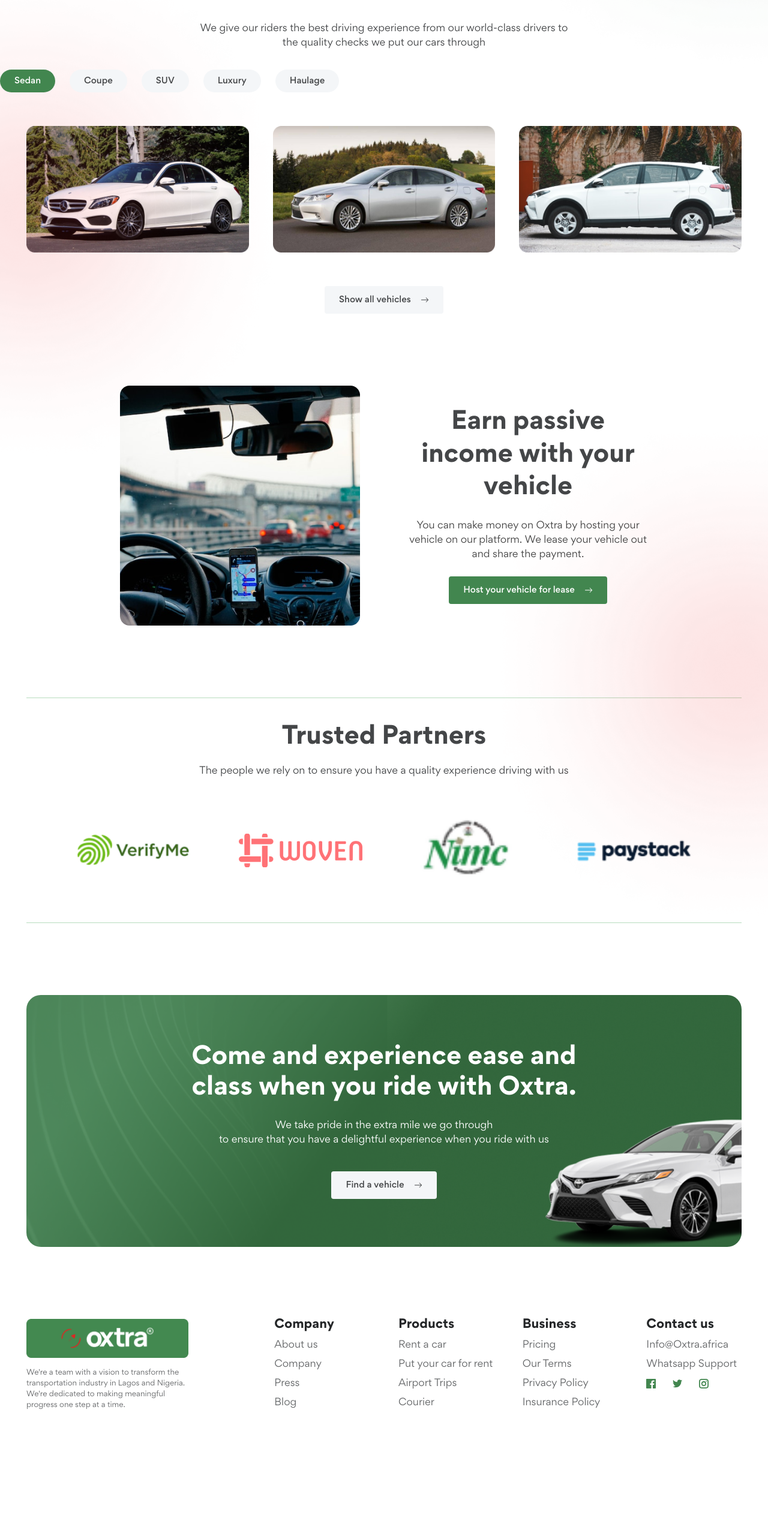
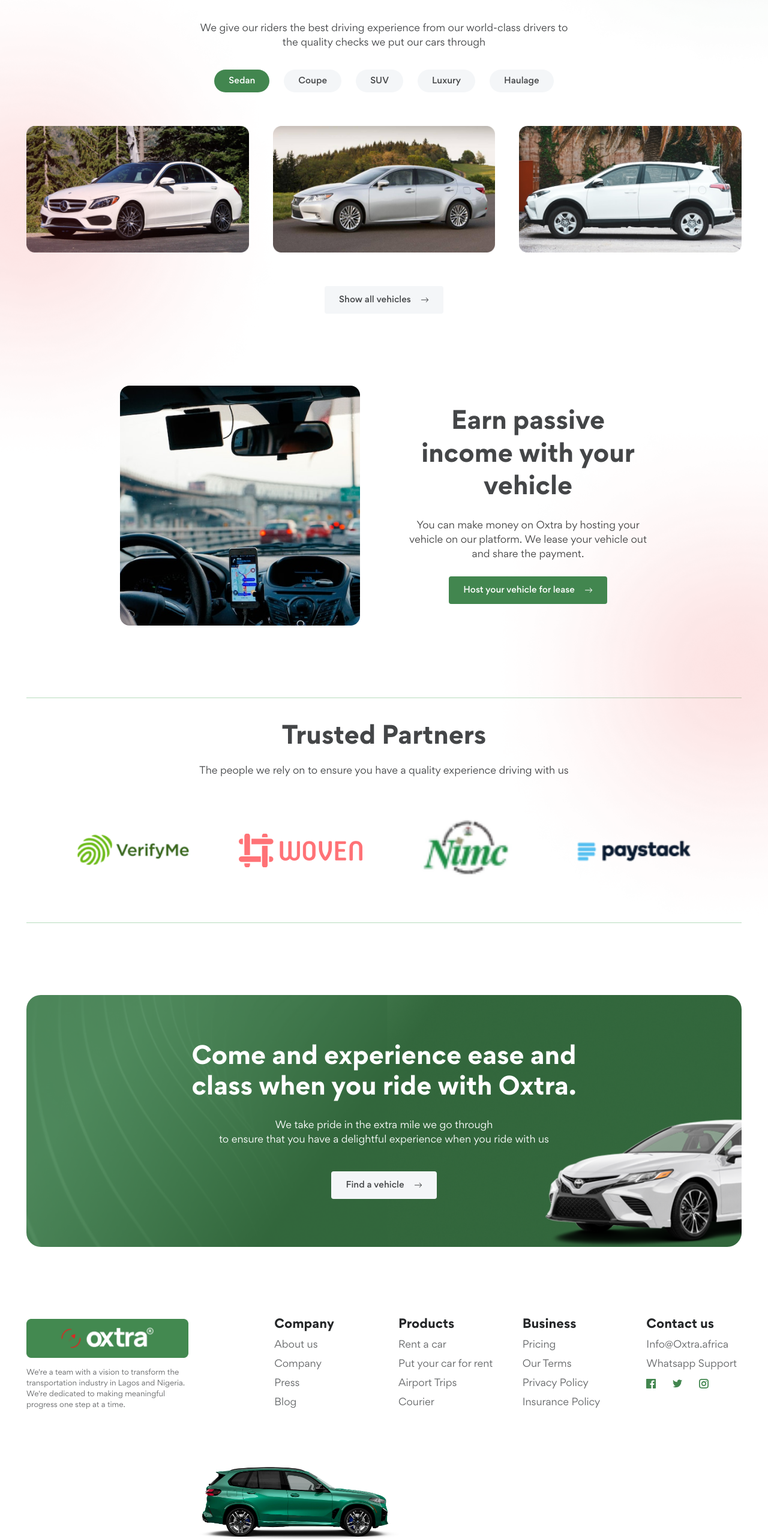
Before and after one commit to arudovwen/Oxtra-Web-Frontend, a Next.js app: page / in a window 1280 px wide. Shown: the part 1460-4026 px from the top of the page at 60% size. Before the commit the page ends 3903 px from the top, so only its background shows below. Built offline with nearby package versions, Linux system fonts and the light colour scheme.

Commit message:
moving car animation

```diff
--- /dev/null
+++ b/components/MovingCar/index.tsx
@@ -0,0 +1,20 @@
+import React from 'react';
+import Marquee from 'react-fast-marquee';
+import car from '../../public/assets/marqucar.webp';
+import Image from 'next/image';
+
+const MovingCar = () => {
+  return (
+    <Marquee direction='right'>
+      <Image
+        src={car}
+        alt='come and experience'
+        className='object-cover hidden lg:block'
+        width={350}
+        height={350}
+      />
+    </Marquee>
+  );
+};
+
+export default MovingCar;
--- a/components/Vehicles/index.tsx
+++ b/components/Vehicles/index.tsx
@@ -51,7 +51,7 @@
         We give our riders the best driving experience from our world-class
         drivers to the quality checks we put our cars through
       </p>
-      <div className='flex overflow-scroll  gap-6 mb-14'>
+      <div className='flex overflow-scroll md:overflow-auto min-[570px]:justify-center gap-6 mb-14'>
         {vehicles.map((vehicle) => {
           return (
             <div
@@ -62,7 +62,7 @@
                   : 'bg-brandGray-200 text-brandGray-300'
               } rounded-[60px] px-6 text-sm py-3 cursor-pointer font-gordita-medium z-30`}
             >
-              <div>{vehicle.name}</div>
+              {vehicle.name}
             </div>
           );
         })}
--- a/package.json
+++ b/package.json
@@ -22,6 +22,7 @@
     "next": "13.2.4",
     "react": "18.2.0",
     "react-dom": "18.2.0",
+    "react-fast-marquee": "^1.5.2",
     "react-hot-toast": "^2.4.0",
     "react-icons": "^4.8.0",
     "react-loading": "^2.0.3",
--- a/pages/company.tsx
+++ b/pages/company.tsx
@@ -12,6 +12,7 @@
 import halfCar from '../public/assets/heroCar.png';
 import backcar from '../public/assets/Rectangle 100.png';
 import Container from '@/components/Container';
+import MovingCar from '@/components/MovingCar';
 
 const Company = () => {
   const activePage = 'Company';
@@ -85,6 +86,7 @@
           />
         </div>
       </Container>
+      <MovingCar />
     </div>
   );
 };
--- /dev/null
+++ b/pages/forgot-password.tsx
@@ -0,0 +1,7 @@
+import React from 'react';
+
+const ForgotPassword = () => {
+  return <div>Forgot Password</div>;
+};
+
+export default ForgotPassword;
--- a/pages/index.tsx
+++ b/pages/index.tsx
@@ -11,6 +11,7 @@
 import Image from 'next/image';
 import Container from '@/components/Container';
 import pink from '../public/assets/pink.png';
+import MovingCar from '@/components/MovingCar';
 
 export default function Home() {
   const activePage = 'Home';
@@ -54,6 +55,7 @@
           />
         </div>
       </Container>
+      <MovingCar />
     </div>
   );
 }
--- a/pages/rent-a-vehicle.tsx
+++ b/pages/rent-a-vehicle.tsx
@@ -7,11 +7,13 @@
 import Services from '@/components/Services';
 import Footer from '@/components/Footers';
 import CollapseSearch from '@/components/Search/CollapseSearch';
+import MovingCar from '@/components/MovingCar';
 
 const RentVehicle = () => {
   const activePage = 'Rent a vehicle';
 
   return (
+    <div>
       <Container>
         <Navigation
           color='text-brandGray-300'
@@ -47,6 +49,8 @@
         <Services />
         <Footer />
       </Container>
+      <MovingCar />
+    </div>
   );
 };
 
--- a/pages/reset-password.tsx
+++ b/pages/reset-password.tsx
@@ -1,7 +1,7 @@
 import React from 'react';
 
 const ResetPassword = () => {
-  return <div>ForgetPassword</div>;
+  return <div>Reset Password</div>;
 };
 
 export default ResetPassword;
```
Also changed, not shown: public/assets/marqucar.webp (added), 1 other file (tests, documents, lock files or other folders). Lines whose indentation alone changed are shown as unchanged.
